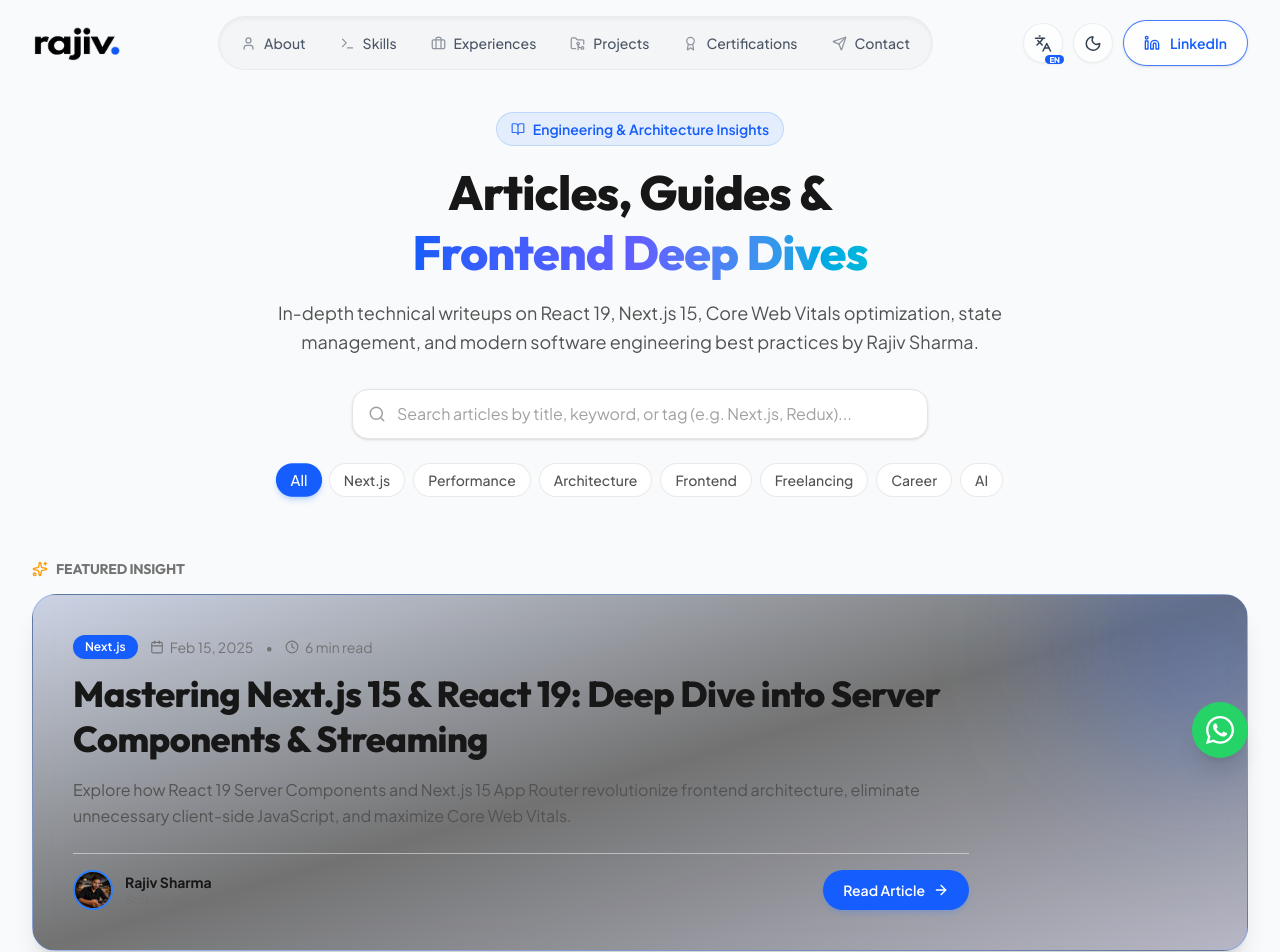
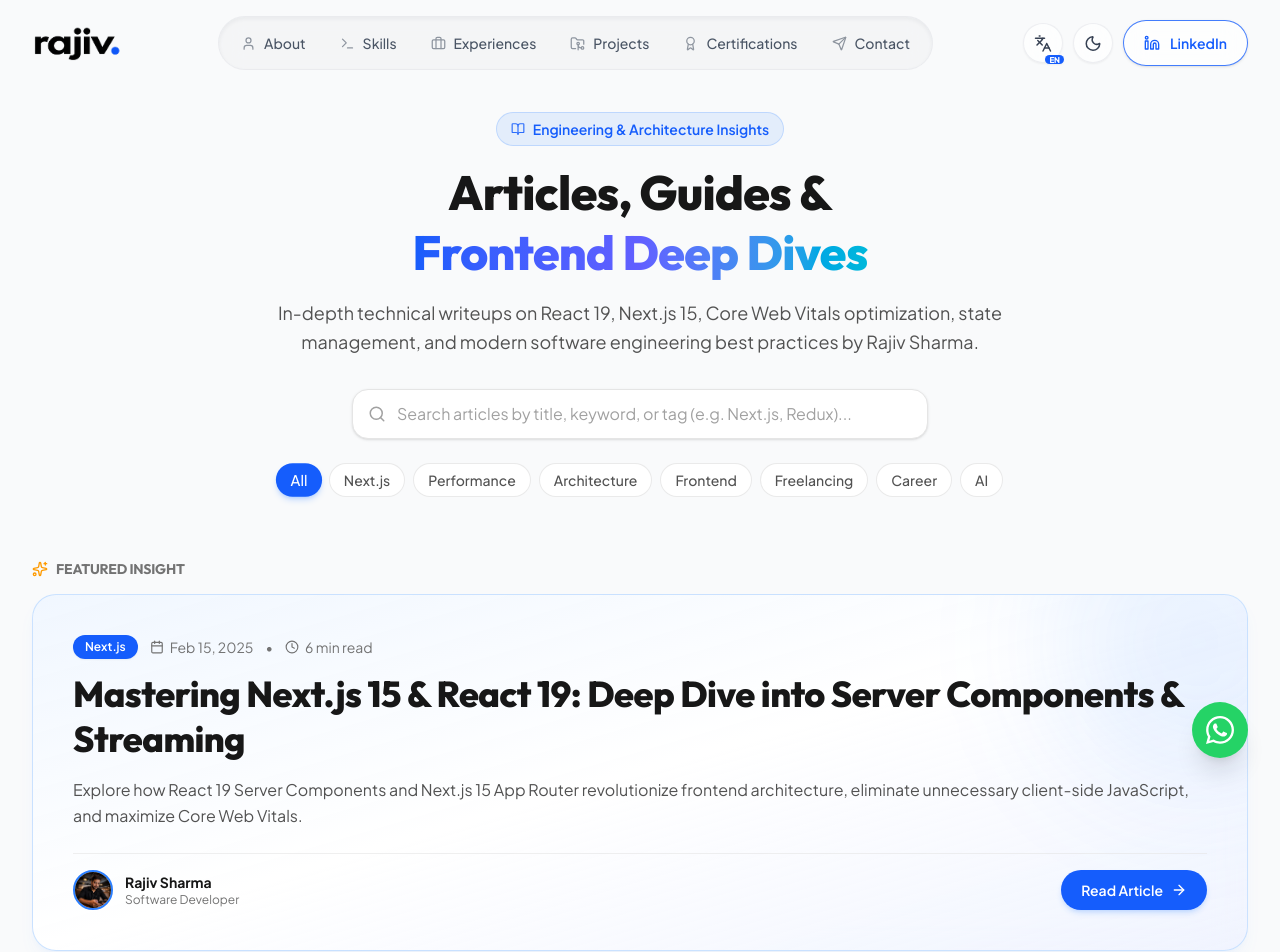
Before and after one commit to rajivsharma25/Rajiv-Portfolio, a Next.js app: page /blogs in a window 1280 px wide. Shown: the top 952 px of the page. Built offline with nearby package versions, Linux system fonts and the light colour scheme.

Commit message:
feat: add BlogListClient and Hero components with search and category filtering capabilities

```diff
--- a/app/blogs/BlogListClient.jsx
+++ b/app/blogs/BlogListClient.jsx
@@ -111,11 +111,11 @@
 
           <Link
             href={`/blogs/${featuredBlog.slug}`}
-            className="group block relative overflow-hidden rounded-3xl bg-gradient-to-br from-blue-900/20 via-neutral-900/60 to-indigo-950/30 border border-blue-500/30 dark:border-neutral-800 p-6 sm:p-8 md:p-10 shadow-xl backdrop-blur-xl transition-all duration-300 hover:border-blue-500/60 hover:shadow-2xl hover:shadow-blue-500/10 cursor-pointer"
+            className="group block relative overflow-hidden rounded-3xl bg-gradient-to-br from-blue-50/90 via-white/95 to-indigo-50/80 dark:from-blue-950/30 dark:via-neutral-900/70 dark:to-indigo-950/40 border border-blue-200/80 dark:border-blue-500/30 p-6 sm:p-8 md:p-10 shadow-lg shadow-blue-500/5 dark:shadow-xl backdrop-blur-xl transition-all duration-300 hover:border-blue-400 dark:hover:border-blue-500/60 hover:shadow-2xl hover:shadow-blue-500/10 cursor-pointer"
           >
-            <div className="absolute -top-24 -right-24 w-72 h-72 bg-blue-600/20 rounded-full blur-3xl pointer-events-none group-hover:bg-blue-600/30 transition-all duration-500" />
+            <div className="absolute -top-24 -right-24 w-72 h-72 bg-blue-500/10 dark:bg-blue-600/20 rounded-full blur-3xl pointer-events-none group-hover:bg-blue-500/20 dark:group-hover:bg-blue-600/30 transition-all duration-500" />
 
-            <div className="relative z-10 max-w-4xl">
+            <div className="relative z-10">
               <div className="flex flex-wrap items-center gap-3 text-xs sm:text-sm text-neutral-500 dark:text-neutral-400 mb-3">
                 <span className="px-3 py-1 rounded-full bg-blue-600 text-white font-semibold text-xs shadow-xs">
                   {featuredBlog.category}
--- a/components/Hero.jsx
+++ b/components/Hero.jsx
@@ -159,7 +159,7 @@
           </motion.h2>
 
           <motion.p
-            className="mt-4 sm:mt-6 md:mt-7 text-sm sm:text-base md:text-lg text-gray-600 dark:text-neutral-200 mb-6 sm:mb-10 md:mb-12 max-w-3xl mx-auto leading-relaxed px-1 sm:px-0"
+            className="mt-4 sm:mt-6 md:mt-7 text-sm sm:text-base md:text-lg text-gray-600 dark:text-neutral-200 mb-6 sm:mb-8 max-w-3xl mx-auto leading-relaxed px-1 sm:px-0"
             {...fadeUp(0.3)}
           >
             {t("hero.description")}
```
